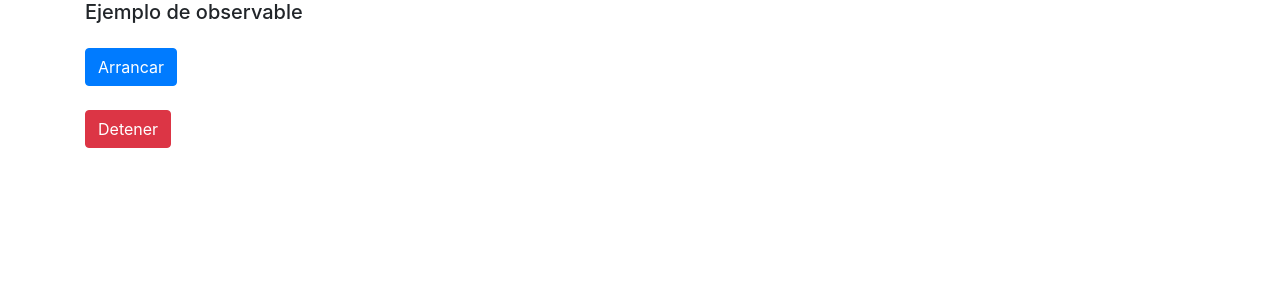
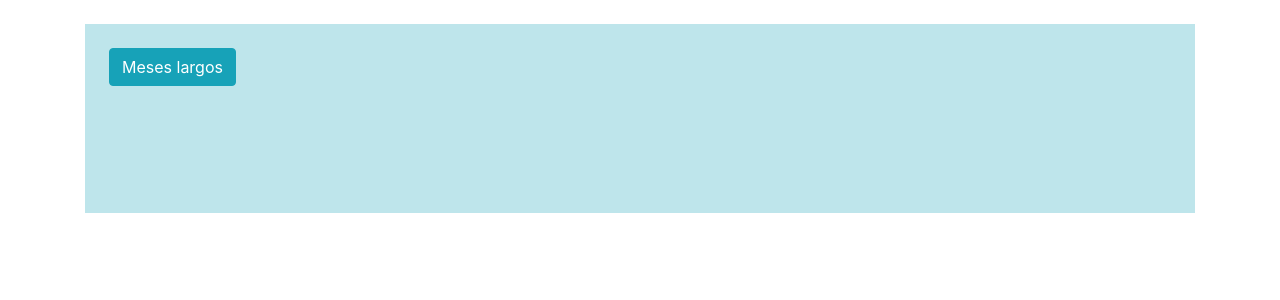
Before and after one commit to qualitrain/cursoAng, an Angular app: page / in a window 1280 px wide. Shown: the top 300 px of the page. Built offline with nearby package versions, Linux system fonts and the light colour scheme.

Commit message:
Ejemplo de conteo clicks con stopPropagation

```diff
--- a/src/app/app.component.html
+++ b/src/app/app.component.html
@@ -1,4 +1,9 @@
 <div class="container">
-  <p class="h5">Ejemplo de observable</p>
-  <app-test-observable></app-test-observable>
+  <div *ngIf="ejemploObservable">
+    <p class="h5 my-3">Ejemplo de observable</p>
+    <app-test-observable></app-test-observable>
+  </div>
+  <div>
+    <app-repaso-arreglos></app-repaso-arreglos>
+  </div>
 </div>
--- a/src/app/app.component.ts
+++ b/src/app/app.component.ts
@@ -6,5 +6,6 @@ import { Component } from '@angular/core';
   styleUrls: ['./app.component.css']
 })
 export class AppComponent {
+  ejemploObservable:boolean=false;
   title = 'cursoAng';
 }
--- a/src/app/app.module.ts
+++ b/src/app/app.module.ts
@@ -4,11 +4,13 @@ import { BrowserModule } from '@angular/platform-browser';
 import { AppRoutingModule } from './app-routing.module';
 import { AppComponent } from './app.component';
 import { TestObservableComponent } from './test-observable/test-observable.component';
+import { RepasoArreglosComponent } from './repaso-arreglos/repaso-arreglos.component';
 
 @NgModule({
   declarations: [
     AppComponent,
-    TestObservableComponent
+    TestObservableComponent,
+    RepasoArreglosComponent
   ],
   imports: [
     BrowserModule,
--- /dev/null
+++ b/src/app/repaso-arreglos/repaso-arreglos.component.css
@@ -0,0 +1,3 @@
+div#divPrincipal{
+height: 5cm;
+}
--- /dev/null
+++ b/src/app/repaso-arreglos/repaso-arreglos.component.html
@@ -0,0 +1,4 @@
+<div class="mt-4 p-4 table-info" id="divPrincipal">
+    <button class="btn btn-info" id="btnMesesLg" (click)="mostrarMesesLargos()">Meses largos</button>
+    <span class="ml-4 text-secondary">{{resultado}}</span>
+</div>
--- /dev/null
+++ b/src/app/repaso-arreglos/repaso-arreglos.component.ts
@@ -0,0 +1,46 @@
+import { Component, AfterViewInit } from '@angular/core';
+import { fromEvent } from 'rxjs';
+
+@Component({
+  selector: 'app-repaso-arreglos',
+  templateUrl: './repaso-arreglos.component.html',
+  styleUrls: ['./repaso-arreglos.component.css']
+})
+export class RepasoArreglosComponent implements AfterViewInit{
+  miDiv:HTMLElement | undefined;
+  miBtn:HTMLElement | undefined;
+  nClicksDiv:number=0;
+  nClicksBtn:number=0;
+  ngAfterViewInit(): void {
+    let div = document.getElementById("divPrincipal");
+    if(div){
+      this.miDiv = div;
+      fromEvent(this.miDiv,'click').subscribe(
+        evt => {
+          this.nClicksDiv++;
+          console.log("Se hizo el click en el div " + this.nClicksDiv);
+         }
+      );
+    }
+    let btn = document.getElementById("btnMesesLg");
+    if(btn){
+      this.miBtn = btn
+      fromEvent(this.miBtn,'click').subscribe(
+        evt => {
+          evt.stopPropagation();
+          this.nClicksBtn++;
+          console.log("Se hizo el click en el botón " + this.nClicksBtn);
+          }
+      )
+    }
+  }
+  meses:string[] = ['enero','febrero','marzo','abril','mayo','junio','julio',
+                    'agosto','septiembre','octubre','noviembre','diciembre'];
+  resultado:string="";
+  mostrarMesesLargos(){
+    this.resultado = this.meses.filter(val => val.length >= 8)
+                                .map(val => val.toUpperCase())
+                                .map(val => '"'+ val + '"')
+                                .join(", ");
+  }
+}
```
Also changed, not shown: 1 other file (tests, documents, lock files or other folders).
